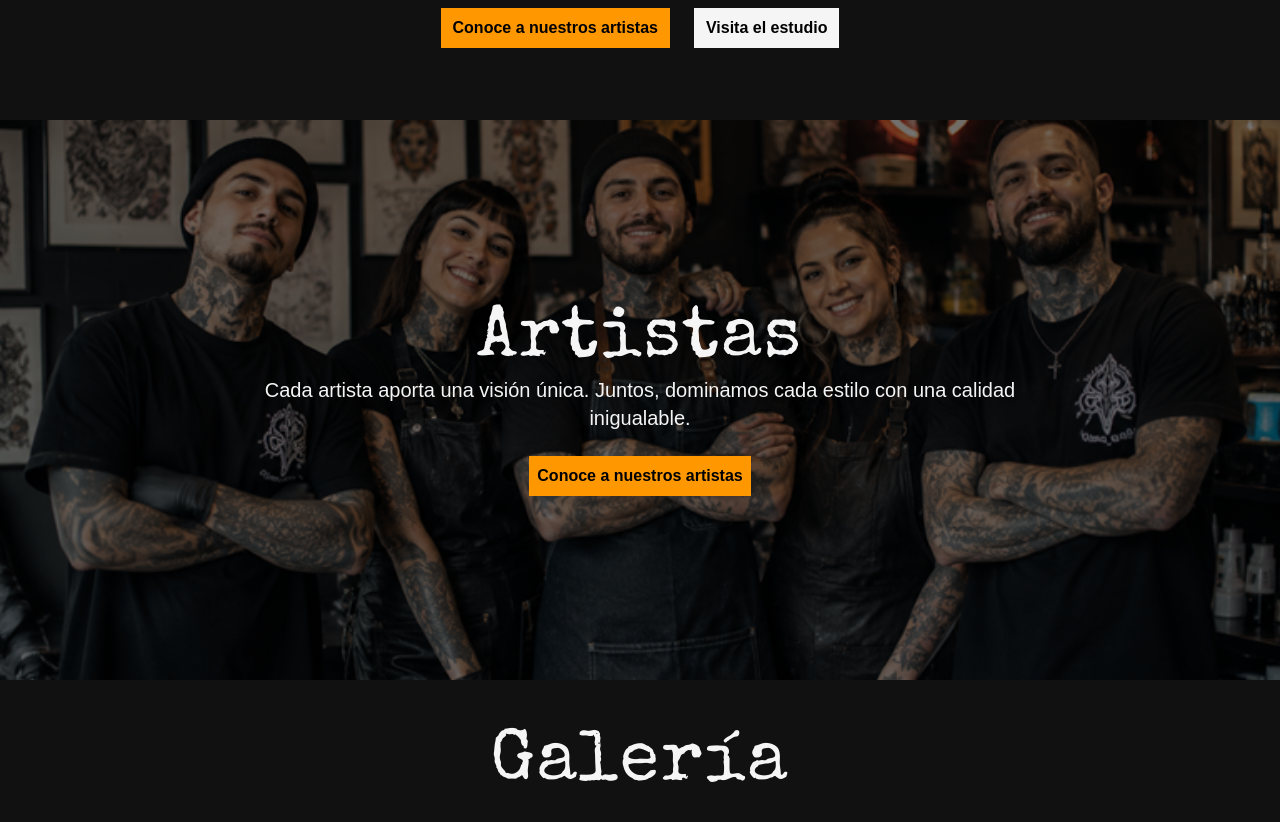
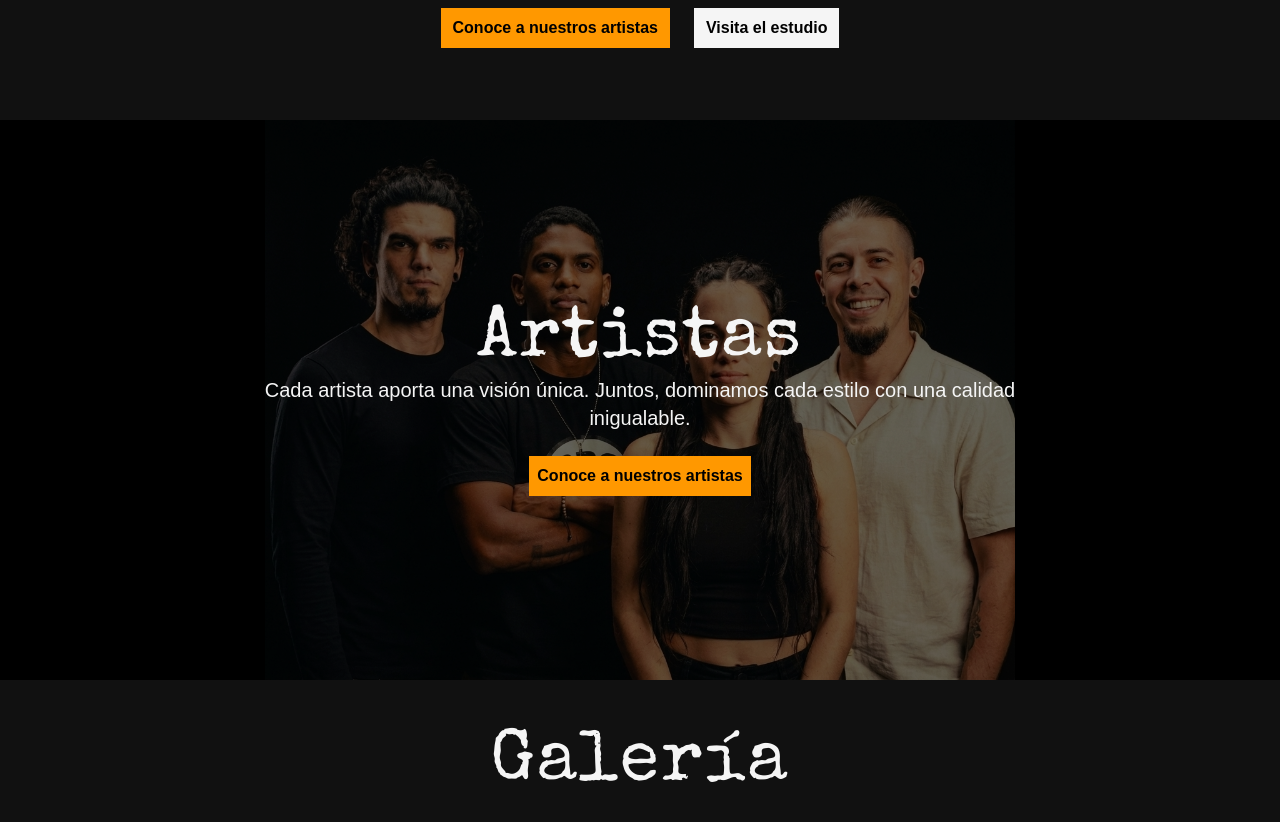
Before and after one commit to arielgomezmendez/aguantaguja-app, a Next.js app: page / in a window 1280 px wide. Shown: the part 440-1262 px from the top of the page. Built offline with nearby package versions, Linux system fonts and the light colour scheme.

Commit message:
Add a new artist and change the background image of Artists section in the Home

```diff
--- a/app/artists/artistsData.ts
+++ b/app/artists/artistsData.ts
@@ -43,4 +43,13 @@ export const artists = [
     imagePosition: "69% 48%",
     imageUrl: "/francisco.jpeg",
   },
+  {
+    id: "artist-05",
+    name: "Zara",
+    specialty: "Diseño personalizado",
+    phone: "",
+    instagram: "https://www.instagram.com/aguantaguja_tattoostudio/",
+    imagePosition: "69% 48%",
+    imageUrl: "/zara.jpeg",
+  },
 ];
--- a/app/components/home/Artists.tsx
+++ b/app/components/home/Artists.tsx
@@ -6,10 +6,16 @@ const Artists = () => {
     <section
       id="artists"
       className="relative flex min-h-140 flex-col
-      items-center justify-center gap-6
-      bg-[linear-gradient(rgb(0_0_0/55%),rgb(0_0_0/55%)),url('/artists-photo.png')]
-      bg-cover bg-center px-6 py-24 text-center"
+      items-center justify-center gap-6 overflow-hidden bg-black px-6 py-24 text-center"
     >
+      <div
+        aria-hidden="true"
+        className="absolute inset-0 bg-[url('/artists.jpeg')] bg-contain bg-center bg-no-repeat"
+      />
+      <div
+        aria-hidden="true"
+        className="absolute inset-0 bg-black/55"
+      />
       <div className="relative z-10 max-w-3xl">
         <h2 className="font-special text-5xl tracking-wide md:text-7xl text-[#F5F5F5]">
           Artistas
@@ -21,7 +27,7 @@ const Artists = () => {
       </div>
       <Link
         href="/artists"
-        className="bg-[#FF9800] px-2 py-2 font-bold transition-all duration-300 hover:-translate-y-0.5 hover:bg-[#ffad33] hover:shadow-lg hover:shadow-[#FF9800]/25 focus-visible:outline-2 focus-visible:outline-offset-4 focus-visible:outline-[#FF9800]"
+        className="relative z-10 bg-[#FF9800] px-2 py-2 font-bold transition-all duration-300 hover:-translate-y-0.5 hover:bg-[#ffad33] hover:shadow-lg hover:shadow-[#FF9800]/25 focus-visible:outline-2 focus-visible:outline-offset-4 focus-visible:outline-[#FF9800]"
       >
         Conoce a nuestros artistas
       </Link>
```
Also changed, not shown: public/artists.jpeg (added), public/zara.jpeg (added).
